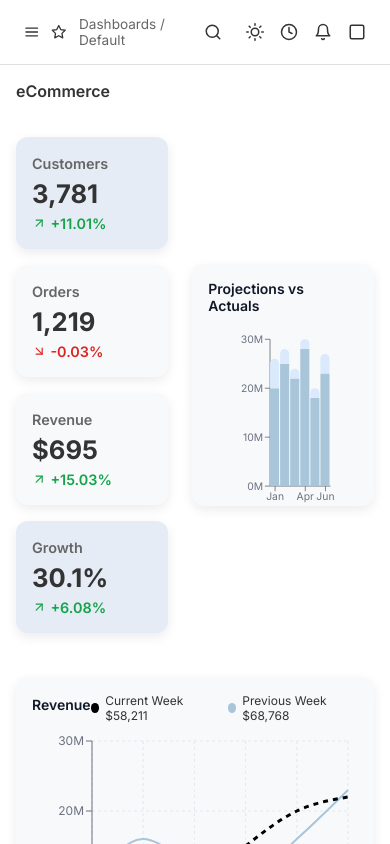
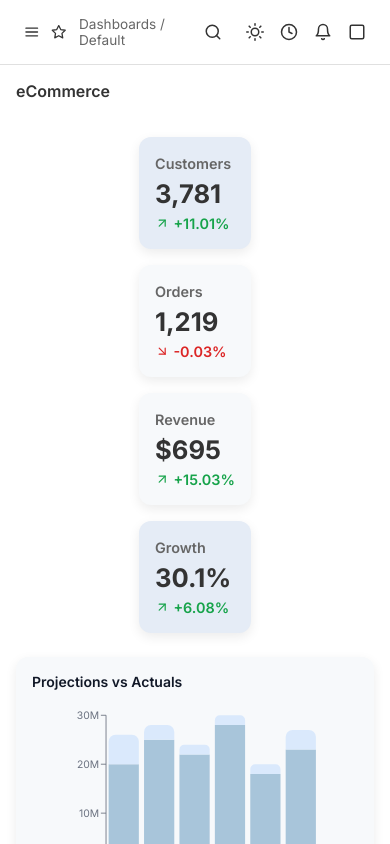
Before and after one commit to Rjaswanth8/assignment-eCommerce-app, a React (Create React App) app: page /dashboard in a window 390 px wide. Shown: the top 844 px of the page. Built offline with nearby package versions, Linux system fonts and the light colour scheme.

Commit message:
Describe your changes

```diff
--- a/src/components/Dashboard/Dashboard.css
+++ b/src/components/Dashboard/Dashboard.css
@@ -338,14 +338,21 @@
   }
 
   .top-grid {
-    grid-template-columns: 1fr;
-    justify-items: stretch;
+    display: flex;
+    flex-direction: column;
+    flex-wrap: nowrap;
   }
-
+  .top-products {
+    display: block !important;
+    overflow: auto !important;
+  }
   .metrics-grid {
     grid-template-columns: 1fr;
   }
-
+  .chart-card {
+    padding: 16px;
+    width: 100% !important;
+  }
   .metric-card {
     width: 100%;
   }
@@ -392,23 +399,10 @@
     flex-wrap: nowrap !important;
     align-items: center !important;
   }
-  .metrics-grid {
-    grid-gap: 16px;
-    display: flex !important;
-    gap: 16px;
 
-    flex-direction: column !important;
-    flex-wrap: nowrap !important;
-
-    width: 100%;
-  }
   .main-content {
     margin-left: 0;
     margin-right: 0;
-  }
-  .top-products {
-    display: block !important;
-    overflow: auto !important;
   }
 }
 
```
